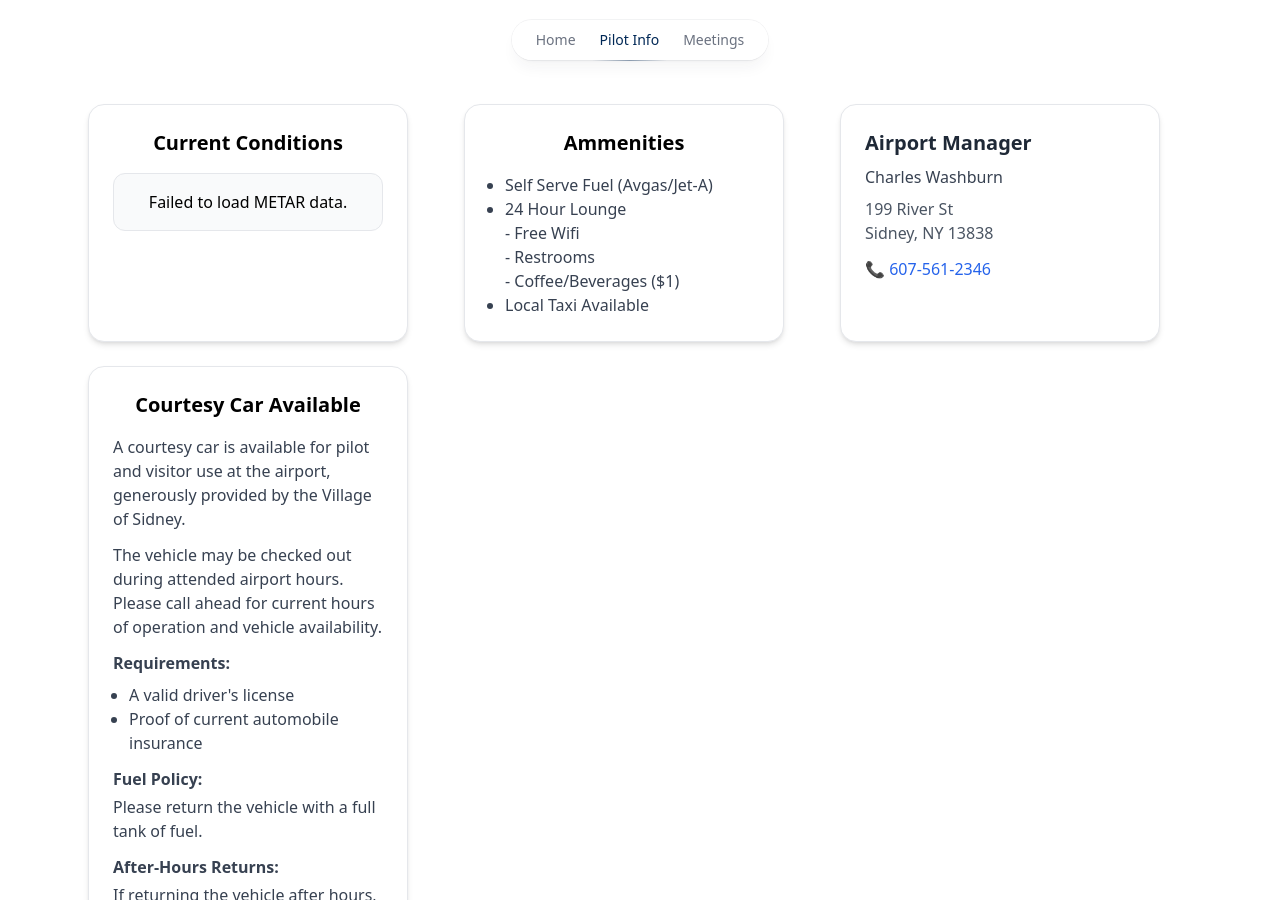
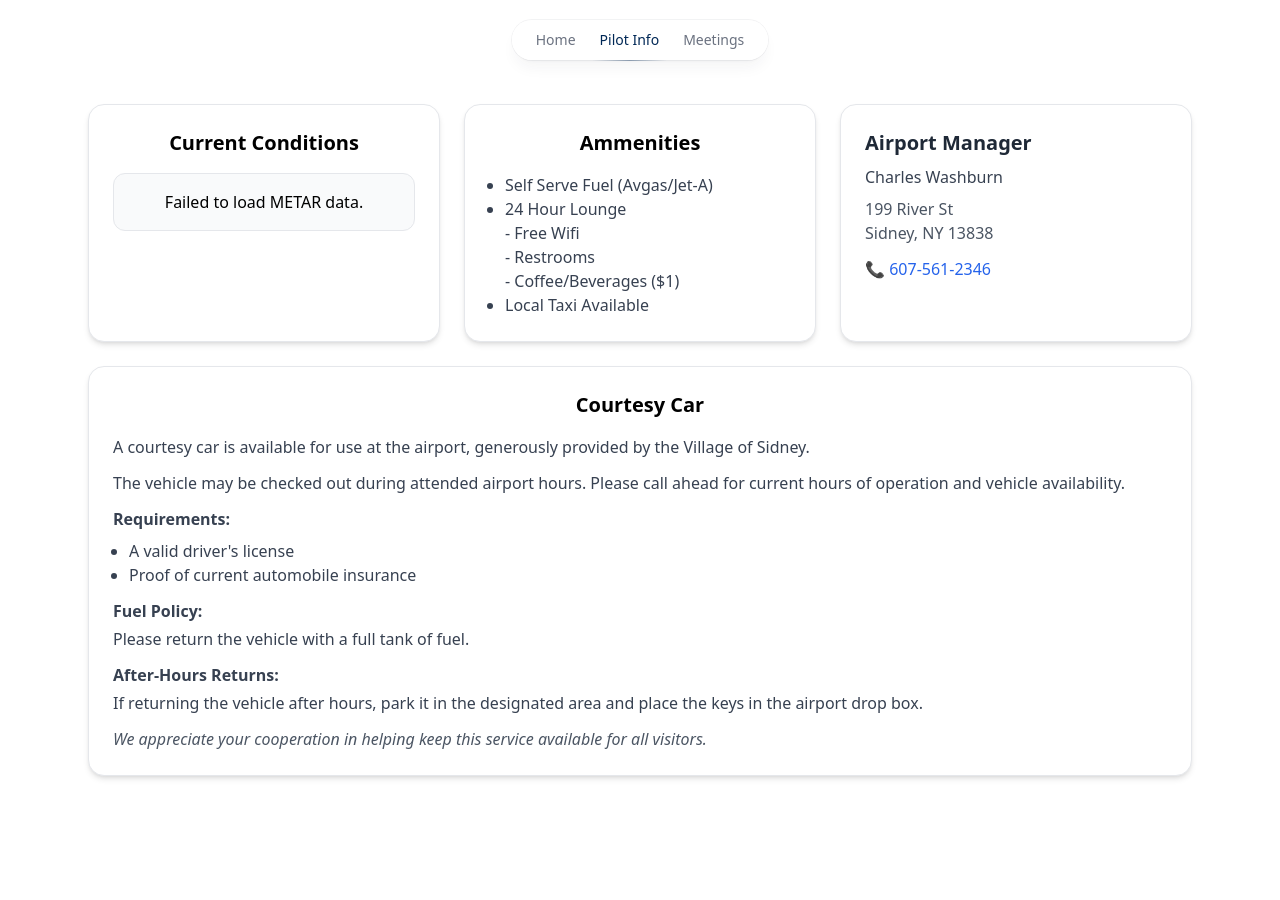
Before and after one commit to jmilljr24/sidney-airport-club, a Jekyll site: the page built from pilot.html, in a window 1280 px wide and 900 px high. Built offline with Jekyll 4.4.1, drawn with Linux system fonts in a browser that asks for light colours.

Commit message:
add car info to pilot page

```diff
--- a/pilot.html
+++ b/pilot.html
@@ -6,9 +6,9 @@ permalink: /pilot
 ---
 
 <div class="max-w-6xl w-full mx-auto px-6 mt-6">
-  <div class="grid grid-cols-1 md:grid-cols-2 lg:grid-cols-3 gap-6">
+  <div class="grid justify-between grid-cols-1 md:grid-cols-2 lg:grid-cols-3 gap-6">
     <div
-      class="w-80 min-h-48 bg-white border border-gray-200 rounded-2xl shadow-md p-6"
+      class="min-h-48 bg-white border border-gray-200 rounded-2xl shadow-md p-6"
     >
       <h2 class="text-xl font-bold mb-4 text-center">Current Conditions</h2>
 
@@ -18,13 +18,13 @@ permalink: /pilot
     </div>
 
     <div
-      class="w-80 min-h-48 bg-white border border-gray-200 rounded-2xl shadow-md p-6"
+      class="min-h-48 bg-white border border-gray-200 rounded-2xl shadow-md p-6"
     >
       <h2 class="text-xl font-bold mb-4 text-center">Ammenities</h2>
       <ul class="list-disc pl-4">
         <li class="text-gray-700 font-medium">Self Serve Fuel (Avgas/Jet-A)</li>
         <li class="text-gray-700 font-medium">24 Hour Lounge</li>
-        <ul class="">
+        <ul >
           <li class="text-gray-700 font-light">- Free Wifi</li>
           <li class="text-gray-700 font-light">- Restrooms</li>
           <li class="text-gray-700 font-light">- Coffee/Beverages ($1)</li>
@@ -33,7 +33,7 @@ permalink: /pilot
       </ul>
     </div>
     <div
-      class="w-80 min-h-48 bg-white border border-gray-200 rounded-2xl shadow-md p-6"
+      class="min-h-48 bg-white border border-gray-200 rounded-2xl shadow-md p-6"
     >
       <h2 class="text-xl font-semibold text-gray-800 mb-2">Airport Manager</h2>
       <p class="text-gray-700 font-medium">Charles Washburn</p>
@@ -46,12 +46,14 @@ permalink: /pilot
       </p>
     </div>
 
+  </div>
+
     <div
-      class="w-80 min-h-48 bg-white border border-gray-200 rounded-2xl shadow-md p-6"
+      class="min-h-48 bg-white border border-gray-200 rounded-2xl shadow-md mt-6 p-6"
     >
-      <h2 class="text-xl font-bold mb-4 text-center">Courtesy Car Available</h2>
+      <h2 class="text-xl font-bold mb-4 text-center">Courtesy Car</h2>
       <p class="text-gray-700 mb-3">
-        A courtesy car is available for pilot and visitor use at the airport,
+        A courtesy car is available for use at the airport,
         generously provided by the Village of Sidney.
       </p>
       <p class="text-gray-700 mb-3">
@@ -77,8 +79,6 @@ permalink: /pilot
         all visitors.
       </p>
     </div>
-  </div>
-
   <div
     class="relative min-h-[1400px] w-full ml-48 xl:ml-64 mt-10 p-5 hidden lg:block"
   >
```
